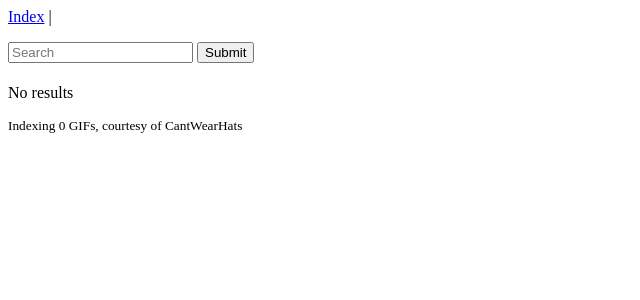
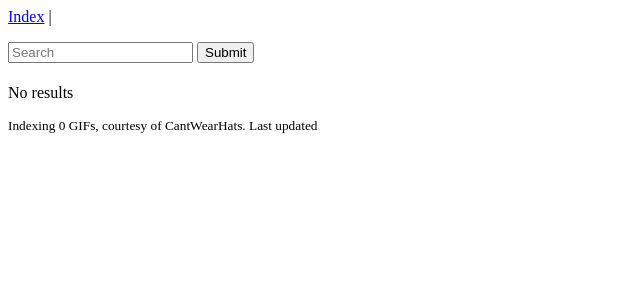
Before and after one commit to ojii/dbgifs, a Python web app: template templates/list.html in a window 1280 px wide. Shown: the top 300 px of the page, without its empty margins (0-640 px from the left). Run offline with Jinja, Linux system fonts and the light colour scheme; the template is opened without the code that fills it, so the values that code supplies are empty.

Commit message:
Timezones!

```diff
--- a/database.py
+++ b/database.py
@@ -3,6 +3,8 @@ import datetime
 import logging
 import os
 import re
+
+from dateutil.tz import tzlocal
 
 
 SPLITTER = re.compile('-|_')
@@ -40,6 +42,7 @@ class Database(object):
         self.gifs = []
         self.years = defaultdict(list)
         self.names = {}
+        self.last_updated = datetime.datetime.now(tz=tzlocal())
         self.scan()
 
     def __repr__(self):
@@ -52,6 +55,7 @@ class Database(object):
             if name.endswith('.gif'):
                 if self._load(name):
                     count += 1
+        self.last_updated = datetime.datetime.now(tz=tzlocal())
         logging.info("Scan done ({} new GIFs)".format(count))
 
     def _load(self, filename):
--- a/requirements.txt
+++ b/requirements.txt
@@ -1,4 +1,6 @@
 Jinja2==2.7.3
 MarkupSafe==0.23
 aiohttp==0.10.0
+python-dateutil==2.2
 raven==5.1.1
+six==1.8.0
--- a/templates/list.html
+++ b/templates/list.html
@@ -19,6 +19,6 @@
 
     {% include '_paginator.html' %}
 
-    <p><small>Indexing {{ db.gifs|length() }} GIFs, courtesy of CantWearHats</small></p>
+    <p><small>Indexing {{ db.gifs|length() }} GIFs, courtesy of CantWearHats. Last updated {{ db.last_updated.strftime("%c %Z") }}</small></p>
   </body>
 </html>
```
